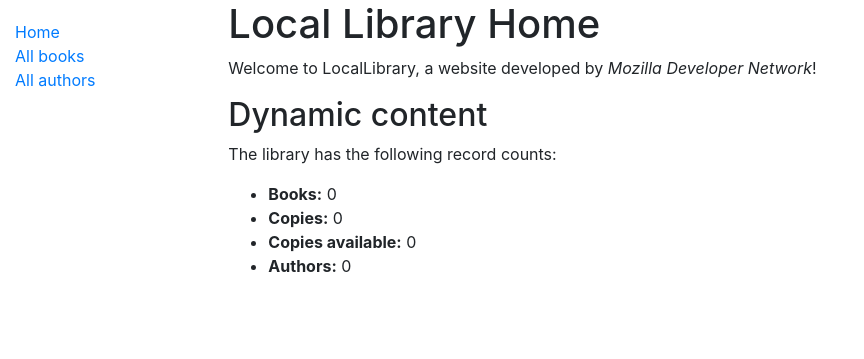
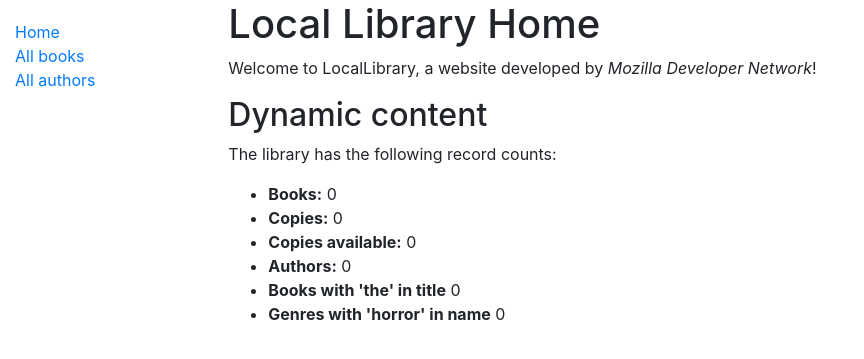
Before and after one commit to EvgeniiMal/locallibrary-mdn, a Django app: page /catalog/ in a window 1280 px wide. Shown: the top 359 px of the page, without its empty margins (0-864 px from the left). Run offline with Django 3.2, Linux system fonts and the light colour scheme; data that the repository does not hold is empty.

Commit message:
feat: added books and genres keywords counters to index template

```diff
--- a/catalog/templates/index.html
+++ b/catalog/templates/index.html
@@ -12,5 +12,7 @@
     <li><strong>Copies:</strong> {{ num_instances }}</li>
     <li><strong>Copies available:</strong> {{ num_instances_available }}</li>
     <li><strong>Authors:</strong> {{ num_authors }}</li>
+    <li><strong>Books with 'the' in title</strong> {{ num_books_with_word }}</li>
+    <li><strong>Genres with 'horror' in name</strong> {{ num_genres_with_word }}</li>
   </ul>
 {% endblock %}
```
